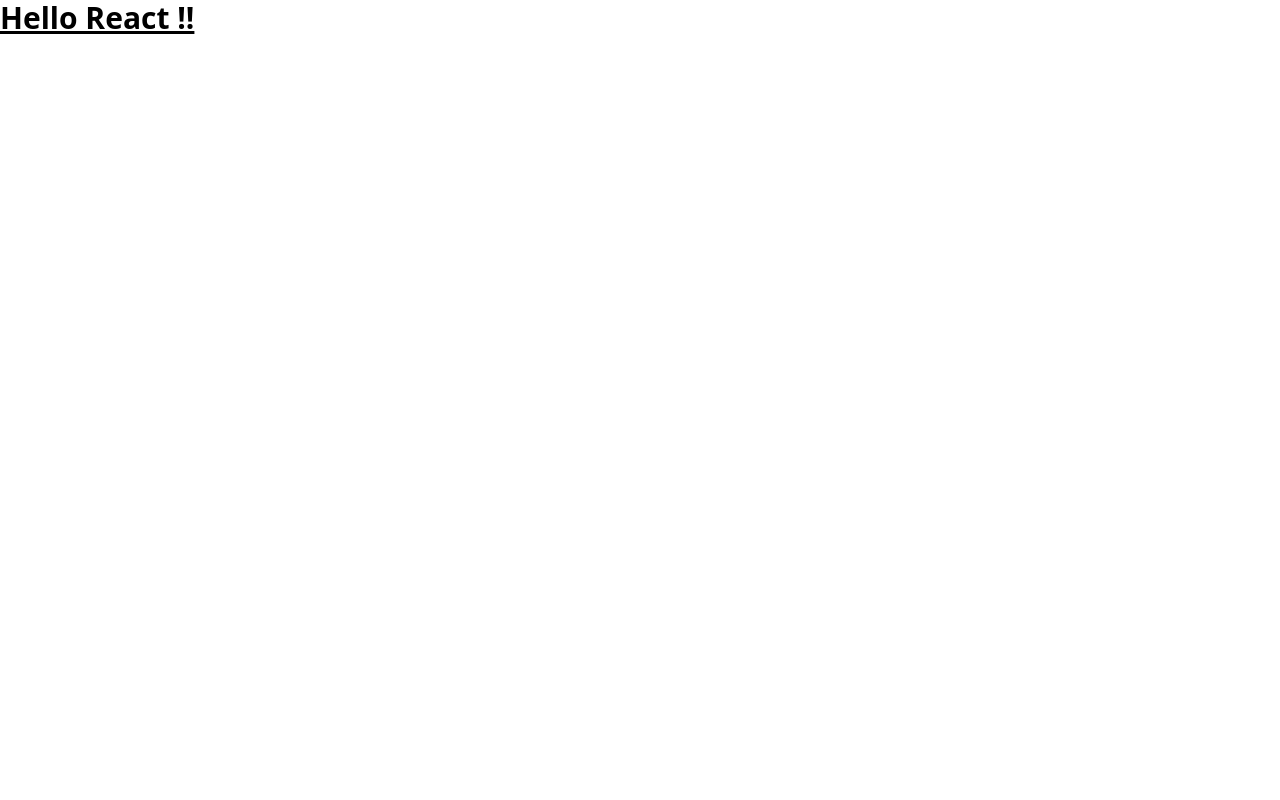
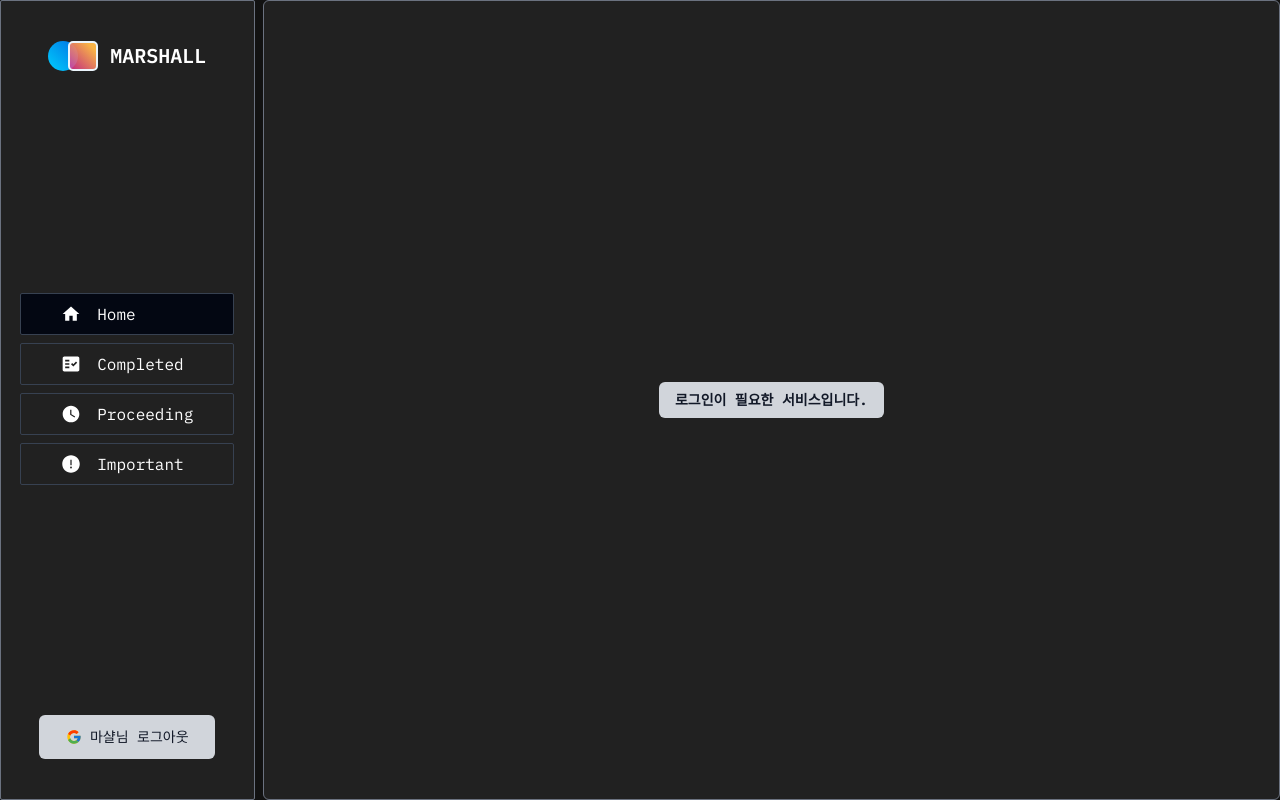
Before and after one commit to youmin0523/aicc8_deploy_app, a React (Vite) app in the folder front/: page / in a window 1280 px wide. Built offline with nearby package versions, Linux system fonts and the light colour scheme.

Commit message:
panel before login

```diff
--- a/front/package.json
+++ b/front/package.json
@@ -11,7 +11,9 @@
   },
   "dependencies": {
     "react": "^19.2.0",
-    "react-dom": "^19.2.0"
+    "react-dom": "^19.2.0",
+    "react-icons": "^5.5.0",
+    "react-router-dom": "^7.13.0"
   },
   "devDependencies": {
     "@eslint/js": "^9.39.1",
--- a/front/src/App.css
+++ b/front/src/App.css
@@ -0,0 +1,119 @@
+@import url(https://fonts.googleapis.com/css?family=IBM+Plex+Mono:100,100italic,200,200italic,300,300italic,regular,italic,500,500italic,600,600italic,700,700italic);
+
+:root {
+  color-scheme: dark;
+}
+
+body {
+  font-family: 'IBM Plex Mono', monospace;
+}
+
+a {
+  font-family: 'IBM Plex Mono', monospace;
+}
+
+/* Common Page Section Style */
+.page_section {
+  width: 100%;
+  height: 100vh;
+  display: flex;
+  gap: 0.5rem;
+}
+
+/* Panel Style */
+.panel {
+  width: 80%;
+  height: 100%;
+}
+
+/* Custom Logo Style */
+.logo {
+  width: 30px;
+  height: 30px;
+  border-radius: 50%;
+  background: linear-gradient(to bottom left, #007fe8 15%, #00cdfc);
+  position: relative;
+}
+
+.logo::before {
+  content: '';
+  position: absolute;
+  bottom: 0px;
+  left: 20px;
+  width: 30px;
+  height: 30px;
+  background: linear-gradient(
+    to bottom left,
+    rgba(249, 180, 70, 1) 15%,
+    rgba(234, 47, 152, 0.8)
+  );
+  border-radius: 5px;
+  border: 2px solid #ebf5fc;
+}
+
+span[aria-live='polite'] {
+  width: 100%;
+}
+
+/* Post Input Modal Style */
+.input-control {
+  position: relative;
+  margin: 1.6rem 0;
+  font-weight: 500;
+
+  input,
+  textarea {
+    width: 100%;
+    border: none;
+    padding: 0.5rem;
+    resize: none;
+    background-color: #000;
+    color: #ccc;
+    border-radius: 0.25rem;
+  }
+}
+
+.submit-btn button {
+  color: #bbb;
+
+  i {
+    font-size: 0.875rem;
+  }
+}
+
+.toggler {
+  display: flex;
+  align-items: center;
+  justify-content: space-between;
+
+  label {
+    flex: 1;
+  }
+
+  input {
+    width: initial;
+  }
+}
+
+.login-btn {
+  position: relative;
+  border-radius: 0.25rem;
+}
+
+.login-btn > div {
+  width: 100%;
+}
+
+.login-btn button {
+  position: absolute;
+  left: 0;
+  top: 0;
+  z-index: 1;
+}
+
+.login-btn iframe {
+  opacity: 0;
+  position: absolute !important;
+  width: 100% !important;
+  z-index: 99;
+}
--- a/front/src/App.jsx
+++ b/front/src/App.jsx
@@ -1,10 +1,22 @@
 import './App.css';
+import { BrowserRouter, Routes, Route } from 'react-router-dom';
+import Home from './components/Home';
+import Completed from './components/Completed';
+import Important from './components/Important';
+import Proceeding from './components/Proceeding';
 
 const App = () => {
   return (
-    <>
-      <h2 className="text-3xl font-bold underline">Hello React !! </h2>
-    </>
+    <BrowserRouter>
+      <div>
+        <Routes>
+          <Route path="/" element={<Home />} />
+          <Route path="/completed" element={<Completed />} />
+          <Route path="/important" element={<Important />} />
+          <Route path="/proceeding" element={<Proceeding />} />
+        </Routes>
+      </div>
+    </BrowserRouter>
   );
 };
 
--- /dev/null
+++ b/front/src/components/Common/ItemPanel.jsx
@@ -0,0 +1,17 @@
+import React from 'react';
+
+const ItemPanel = () => {
+  return (
+    <div className="panel bg-[#212121] w-4/5 h-full rounded-md border border-gray-500 py-5 px-4 overflow-y-auto">
+      <div className="login-message w-full h-full flex items-center justify-center">
+        <button className="flex justify-center items-center gap-2 bg-gray-300 text-gray-900 py-2 px-4 rounded-md">
+          <span className="text-sm font-semibold">
+            로그인이 필요한 서비스입니다.
+          </span>
+        </button>
+      </div>
+    </div>
+  );
+};
+
+export default ItemPanel;
--- /dev/null
+++ b/front/src/components/Common/Navbar.jsx
@@ -0,0 +1,40 @@
+import React from 'react';
+import { Link, useLocation } from 'react-router-dom';
+import { navMenus } from '../../utils/naviList';
+import { FcGoogle } from 'react-icons/fc';
+
+const Navbar = () => {
+  const path = useLocation();
+  const isActive = (location) => path.pathname === location;
+  console.log(path);
+  return (
+    <nav className="bg-[#212121] w-1/5 h-full rounded-sm border border-gray-500 py-10 px-4 flex flex-col justify-between items-center">
+      <div className="logo-wrapper flex w-full items-center justify-center gap-8">
+        <div className="logo"></div>
+        <h2 className="font-semibold text-xl">
+          <Link to="/">MARSHALL</Link>
+        </h2>
+      </div>
+      <ul className="menus">
+        {navMenus.map((menu, idx) => (
+          <li
+            key={idx}
+            className={`rounded-sm mb-2 border border-gray-700 hover:bg-gray-950 transition-all duration-300 ${isActive(menu.to) ? 'bg-gray-950' : ''}`}
+          >
+            <Link to={menu.to} className="flex gap-x-4 items-center py-2 px-10">
+              {menu.icon} {menu.label}
+            </Link>
+          </li>
+        ))}
+      </ul>
+      <div className="auth-button w-4/5 flex items-center">
+        <button className="flex justify-center items-center gap-2 bg-gray-300 text-gray-900 py-3 px-4 rounded-md w-full">
+          <FcGoogle />
+          <span className="text-sm">마샬님 로그아웃</span>
+        </button>
+      </div>
+    </nav>
+  );
+};
+
+export default Navbar;
--- /dev/null
+++ b/front/src/components/Completed/index.jsx
@@ -0,0 +1,14 @@
+import React from 'react';
+import Navbar from '../Common/Navbar';
+import ItemPanel from '../Common/ItemPanel';
+
+const index = () => {
+  return (
+    <div className="page_section">
+      <Navbar />
+      <ItemPanel />
+    </div>
+  );
+};
+
+export default index;
--- /dev/null
+++ b/front/src/components/Home/index.jsx
@@ -0,0 +1,14 @@
+import React from 'react';
+import Navbar from '../Common/Navbar';
+import ItemPanel from '../Common/ItemPanel';
+
+const index = () => {
+  return (
+    <div className="page_section">
+      <Navbar />
+      <ItemPanel />
+    </div>
+  );
+};
+
+export default index;
--- /dev/null
+++ b/front/src/components/Important/index.jsx
@@ -0,0 +1,14 @@
+import React from 'react';
+import Navbar from '../Common/Navbar';
+import ItemPanel from '../Common/ItemPanel';
+
+const index = () => {
+  return (
+    <div className="page_section">
+      <Navbar />
+      <ItemPanel />
+    </div>
+  );
+};
+
+export default index;
--- /dev/null
+++ b/front/src/components/Proceeding/index.jsx
@@ -0,0 +1,14 @@
+import React from 'react';
+import Navbar from '../Common/Navbar';
+import ItemPanel from '../Common/ItemPanel';
+
+const index = () => {
+  return (
+    <div className="page_section">
+      <Navbar />
+      <ItemPanel />
+    </div>
+  );
+};
+
+export default index;
--- /dev/null
+++ b/front/src/utils/apiUrls.js
@@ -0,0 +1,5 @@
+const DOMAIN = 'http://localhost:8000';
+
+const GET_TASKS_API_URL = `${DOMAIN}/get_tasks`;
+
+export { GET_TASKS_API_URL };
--- /dev/null
+++ b/front/src/utils/naviList.jsx
@@ -0,0 +1,28 @@
+import { MdHome } from 'react-icons/md';
+import { MdFactCheck } from 'react-icons/md';
+import { MdWatchLater } from 'react-icons/md';
+// import { BsFillExclamationSquareFill } from 'react-icons/bs';
+import { AiFillExclamationCircle } from 'react-icons/ai';
+
+export const navMenus = [
+  { label: 'Home', to: '/', icon: <MdHome className="w-5 h-5" />, idx: 0 },
+  {
+    label: 'Completed',
+    to: '/completed',
+    icon: <MdFactCheck className="w-5 h-5" />,
+    idx: 1,
+  },
+  {
+    label: 'Proceeding',
+    to: '/proceeding',
+    icon: <MdWatchLater className="w-5 h-5" />,
+    idx: 2,
+  },
+  {
+    label: 'Important',
+    to: '/important',
+    // icon: <BsFillExclamationSquareFill className="w-4 h-4" />,
+    icon: <AiFillExclamationCircle className="w-5 h-5" />,
+    idx: 3,
+  },
+];
--- /dev/null
+++ b/front/src/utils/requests.js
@@ -0,0 +1,64 @@
+/* ====== Common Post Request Function ====== */
+export async function postRequest(url, options) {
+  const defaultOptions = {
+    method: 'POST',
+    headers: {
+      'Content-Type': 'application/json',
+    },
+    ...options,
+  };
+
+  return await fetch(url, defaultOptions).then((response) => {
+    if (!response.ok) {
+      throw new Error('Network response was not ok');
+    }
+    return response.json();
+  });
+}
+
+/* ====== Common Put Request Function ====== */
+export async function putRequest(url, options) {
+  const defaultOptions = {
+    method: 'PUT',
+    headers: {
+      'Content-Type': 'application/json',
+    },
+    ...options,
+  };
+  return await fetch(url, defaultOptions).then((response) => {
+    if (!response.ok) {
+      throw new Error('Network response was not ok');
+    }
+    return response.json();
+  });
+}
+
+/* ====== Common Patch Request Function ====== */
+export async function patchRequest(url, options) {
+  return await fetch(url, options).then((response) => {
+    if (!response.ok) {
+      throw new Error('Network response was not ok');
+    }
+    return response.json();
+  });
+}
+
+/* ====== Common Delete Request Function ====== */
+export async function deleteRequest(url, options) {
+  return await fetch(url, options).then((response) => {
+    if (!response.ok) {
+      throw new Error('Network response was not ok');
+    }
+    return response.json();
+  });
+}
+
+/* ====== Common GET Request Function ====== */
+export async function getRequest(url) {
+  return await fetch(url).then((response) => {
+    if (!response.ok) {
+      throw new Error('Network response was not ok');
+    }
+    return response.json();
+  });
+}
```
Also changed, not shown: 1 other file (tests, documents, lock files or other folders).
